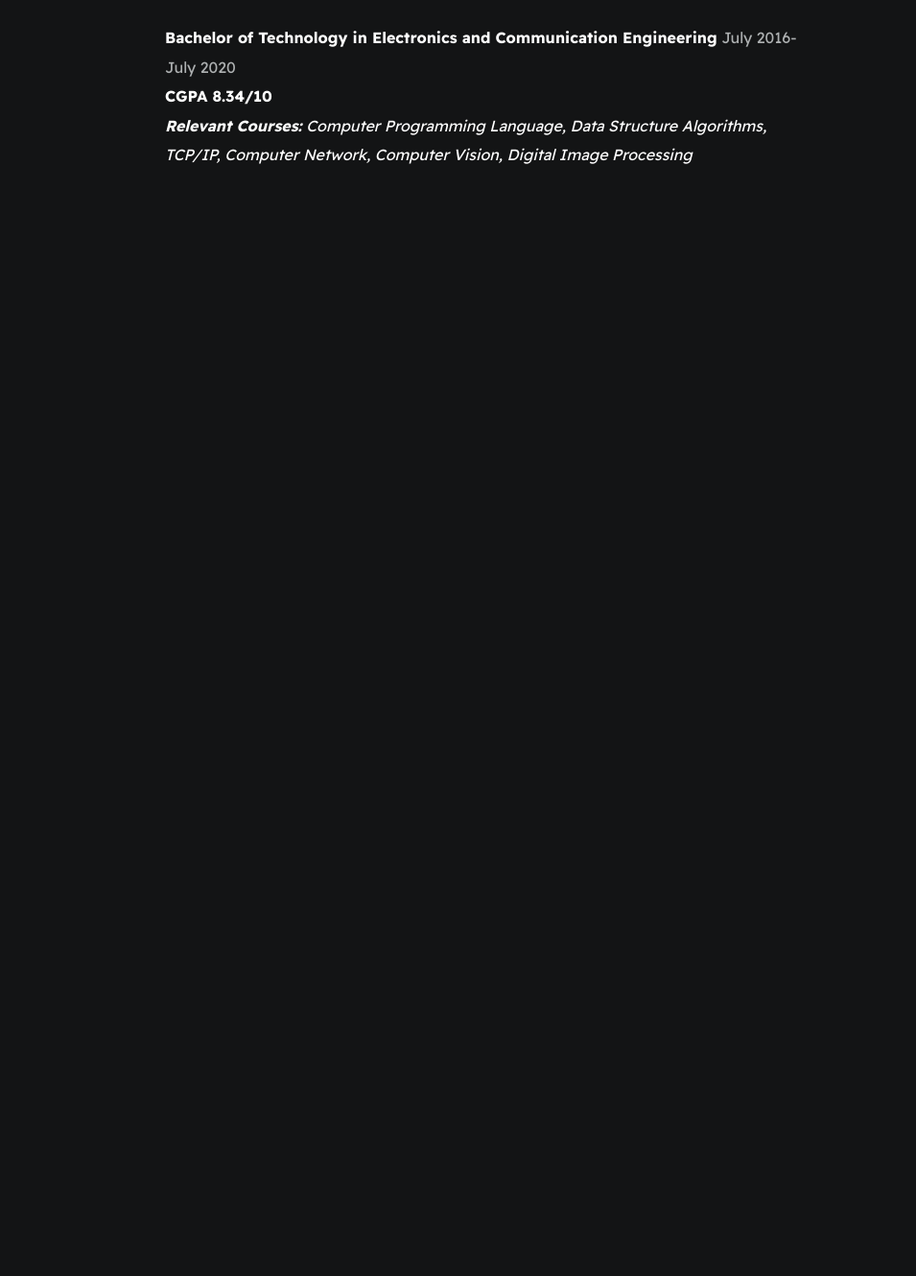
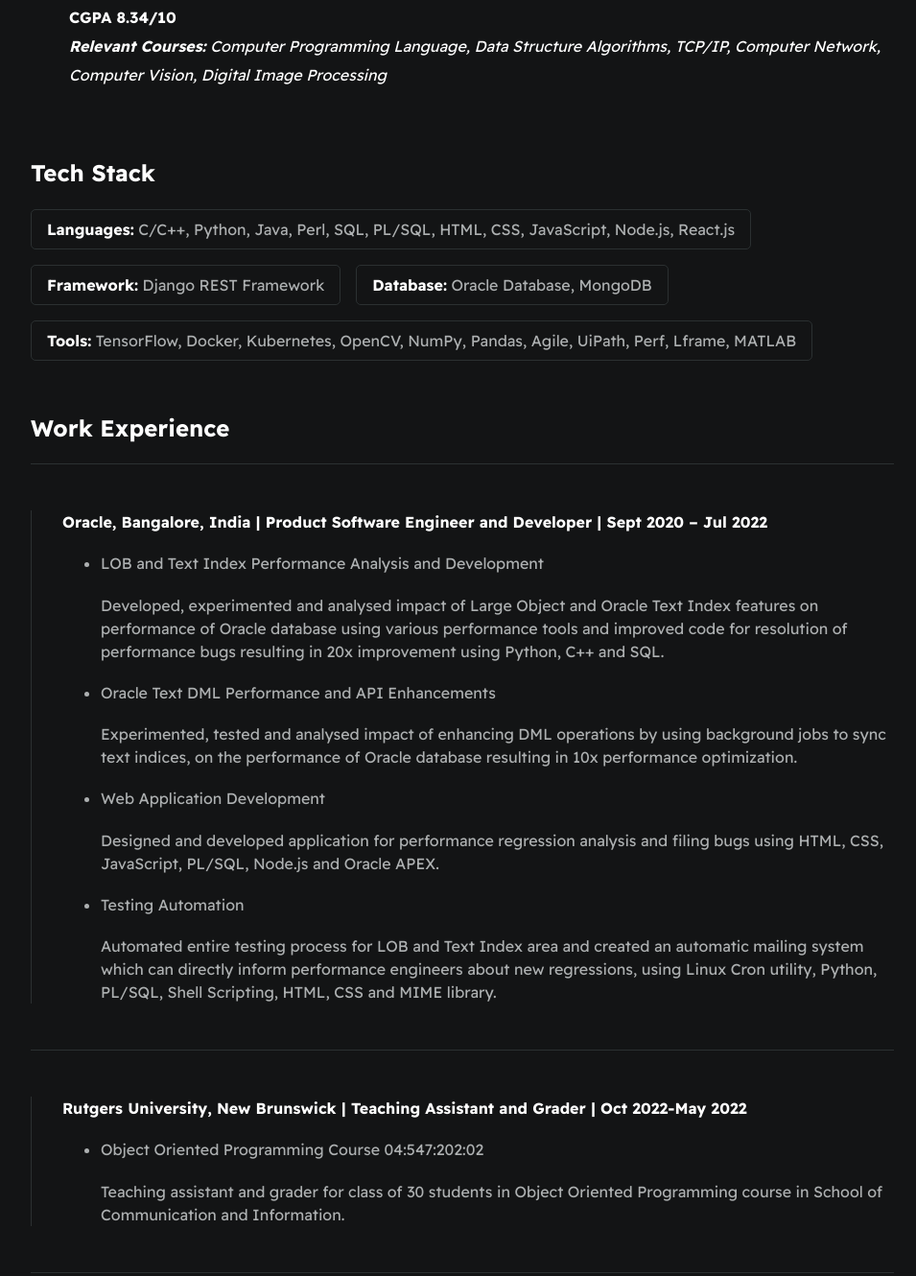
Before and after one commit to SanchayKanade/Resume_website, a plain HTML site: page index.html in a window 1280 px wide. Shown: the part 748-2078 px from the top of the page at 96% size, without its empty margins (158-1113 px from the left). Before the commit the page ends 964 px from the top, so only its background shows below. Drawn offline with Linux system fonts and the light colour scheme.

Commit message:
Fourth_Commit_02022023

```diff
--- a/index.html
+++ b/index.html
@@ -26,7 +26,7 @@
             <div id="socials--list">
                 <a href="https://www.linkedin.com/in/sanchaykanade/" target="_blank">LinkedIn</a>
                 <a href="https://github.com/SanchayKanade" target="_blank">GitHub</a>
-                <a href="./assets/resume.pdf" target="_blank">Download Resume</a>
+                <a href="./assets/SanchayKanade_resume.pdf" target="_blank">Download Resume</a>
 
             </div>
 
@@ -39,6 +39,70 @@
                 <li><h3>Maulana Azad National Institute of Technology, Bhopal, Madhya Pradesh</h3><br><b>Bachelor of Technology in Electronics and Communication Engineering</b> July 2016- July 2020<br><b>CGPA 8.34/10</b><br><b><i>Relevant Courses:</i></b> <i> Computer Programming Language, Data Structure Algorithms, TCP/IP, Computer Network, Computer Vision, Digital Image Processing</i></li>
             </ul>
         </section>
+
+
+        <section class="section--page">
+            <h2>Tech Stack</h2>
+            <div id="wrapper--techstack_items">
+                <div class="card--techstack">
+                    <span><b>Languages:</b> C/C++, Python, Java, Perl, SQL, PL/SQL, HTML, CSS, JavaScript, Node.js, React.js</span>
+                </div>
+                <div class="card--techstack">
+                    <span><b>Framework:</b> Django REST Framework</span>
+                </div>
+                <div class="card--techstack">
+                    <span><b>Database:</b> Oracle Database, MongoDB</span>
+                </div>
+                <div class="card--techstack">
+                    <span><b>Tools:</b> TensorFlow, Docker, Kubernetes, OpenCV, NumPy, Pandas, Agile, UiPath, Perf, Lframe, MATLAB</span>
+                </div>
+
+            </div>
+        </section>
+
+        <section id="work-history-wrapper" class="section--page">
+            <h2>Work Experience</h2>
+            <div class="line-break"></div>
+
+            <div class="card-work-history">
+                <strong>Oracle, Bangalore, India | Product Software Engineer and Developer | Sept 2020 – Jul 2022</strong>
+                <ul>
+                    <li>LOB and Text Index Performance Analysis and Development<br><p>Developed, experimented and analysed impact of Large Object and Oracle Text Index features on performance of Oracle database using various performance tools and improved code for resolution of performance bugs resulting in 20x improvement using Python, C++ and SQL.</p></li>
+                    <li>Oracle Text DML Performance and API Enhancements<br><p>Experimented, tested and analysed impact of enhancing DML operations by using background jobs to sync text indices, on the performance of Oracle database resulting in 10x performance optimization.</p></li>
+                    <li>Web Application Development<br><p>Designed and developed application for performance regression analysis and filing bugs using HTML, CSS, JavaScript, PL/SQL, Node.js and Oracle APEX.</p></li>
+                    <li>Testing Automation<br><p>Automated entire testing process for LOB and Text Index area and created an automatic mailing system which can directly inform performance engineers about new regressions, using Linux Cron utility, Python, PL/SQL, Shell Scripting, HTML, CSS and MIME library.</p></li>
+                </ul>
+            </div>
+
+            <div class="line-break"></div>
+            <div class="card-work-history">
+                <strong>Rutgers University, New Brunswick | Teaching Assistant and Grader | Oct 2022-May 2022</strong>
+                <ul>
+                    <li>Object Oriented Programming Course 04:547:202:02<br><p>Teaching assistant and grader for class of 30 students in Object Oriented Programming course in School of Communication and Information.</p></li>
+                </ul>
+            </div>
+
+            <div class="line-break"></div>
+            <div class="card-work-history">
+                <strong>Indian Institute of Technology, Delhi | Global Research Intern | May 2019 – July 2019</strong>
+                <ul>
+                    <li>Computer Vision and Object Tracking<br><p>Strategically developed a general-purpose algorithm to detect, count and track near circular objects on different background with camera motion, so that they can be used in industrial applications like medical, astronomical and machine perception, using image processing, object detection and object tracking (OpenCV, Python, MATLAB).</p></li>
+                    <li>Respiration Monitor<br><p>Designed and developed a system to generate data from cheap IOT based wearable respiratory device which monitor sleep apnoea patients and push the data to Amazon web services database for analysis. (Python And Amazon Web Services).</p></li>
+                </ul>
+            </div>
+
+        </section>
+        <section class="section--page">
+            <h2>Projects</h2>
+            <div class="card--project">
+                <a href="https://github.com/SanchayKanade/Traffic-Volume-Analyzer-Project" target="_blank">Traffic Volume Analyzer</a><br>
+                <p>Designed and developed a system and an algorithm to determine the count, type and direction of traffic, using deep learning (YOLO Neural Network) and computer vision (OpenCV and Python), so that traffic engineers can determine the volume of traffic on the road and implemented it on Raspberry Pi Microcontroller.</p>
+
+            </div>
+            <div class="card--project">
+                <a href="https://in.linkedin.com/company/azad-1-student-nanosatellite-manit-bhopal" target="_blank">Azad 1 Nano Satellite Project</a><br><p>This is a solar imaging satellite project of NIT, Bhopal. Contributed as a member of the On-Board Data handling subsystem in which an operating system using FreeRTOS and task scheduling was created and created codes for interfacing modules with microcontroller in C++.</p>
+            </div>
+        </section>
     </div>
 </body>
 
--- a/styles/main.css
+++ b/styles/main.css
@@ -48,7 +48,7 @@ li{
 
 
 #container--main{
-    max-width: 700px;
+    max-width: 900px;
     margin: 0 auto;
 }
 
@@ -100,3 +100,40 @@ li{
 #socials--list a:hover{
     color: var(--mainLinkColor);
 }
+
+#wrapper--techstack_items{
+    display: flex;
+    flex-wrap: wrap;
+    grid-row-gap: 1em;
+    grid-column-gap: 1em;
+    font-size: 1em;
+}
+
+.card--techstack{
+    border: 1px solid var(--mainBorderColor);
+    padding: 0.5em 1em;
+    border-radius: 5px;
+}
+
+.card-work-history{
+    border-left: 1px solid var(--mainBorderColor);
+    margin-top: 3em;
+    margin-bottom: 3em;
+    padding-left: 2em;
+}
+
+.line-break{
+    background-color: var(--mainBorderColor);
+    height: 1px;
+}
+
+.card--project{
+    padding-top: 1em;
+    padding-bottom: 1em;
+    border-top: 1px solid var(--mainBorderColor);
+}
+
+.card--project a{
+    color: var(--mainTextColor);
+    transition: .3s;
+}
```
Also changed, not shown: 2 other files.
